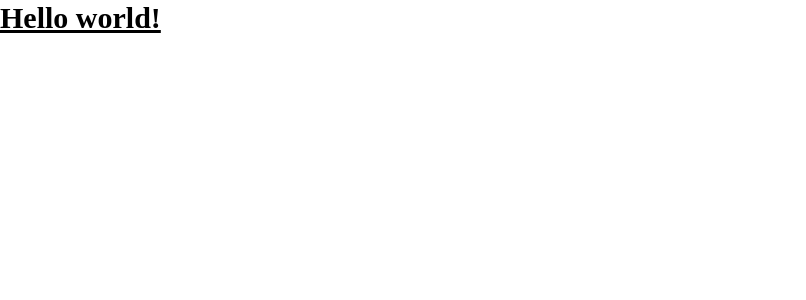
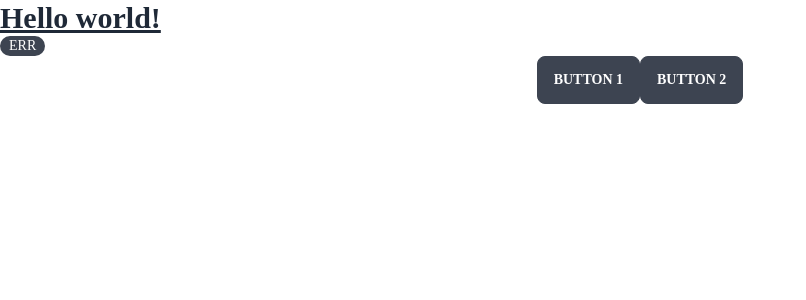
Before and after one commit to hotbloodturtle/next-fullstack, a Next.js app: page / in a window 1280 px wide. Shown: the top 300 px of the page, without its empty margins (0-806 px from the left). Built offline with nearby package versions, Linux system fonts and the light colour scheme.

Commit message:
:sparkles: add - daisyui

```diff
--- a/package.json
+++ b/package.json
@@ -17,6 +17,7 @@
     "@types/node": "18.14.0",
     "@types/react": "18.0.28",
     "@types/react-dom": "18.0.11",
+    "daisyui": "^2.50.2",
     "eslint": "8.34.0",
     "eslint-config-next": "13.1.6",
     "next": "13.1.6",
--- a/src/app/page.tsx
+++ b/src/app/page.tsx
@@ -1,5 +1,14 @@
 const Home = () => {
-  return <h1 className="text-3xl font-bold underline">Hello world!</h1>;
+  return (
+    <>
+      <h1 className="text-3xl font-bold underline">Hello world!</h1>
+      <div className="badge">ERR</div>
+      <div className="flex justify-center">
+        <button className="btn">Button 1</button>
+        <button className="btn">Button 2</button>
+      </div>
+    </>
+  );
 };
 
 export default Home;
--- a/tailwind.config.js
+++ b/tailwind.config.js
@@ -11,5 +11,5 @@ module.exports = {
   theme: {
     extend: {},
   },
-  plugins: [],
+  plugins: [require("daisyui")],
 };
```
Also changed, not shown: 1 other file (tests, documents, lock files or other folders).
